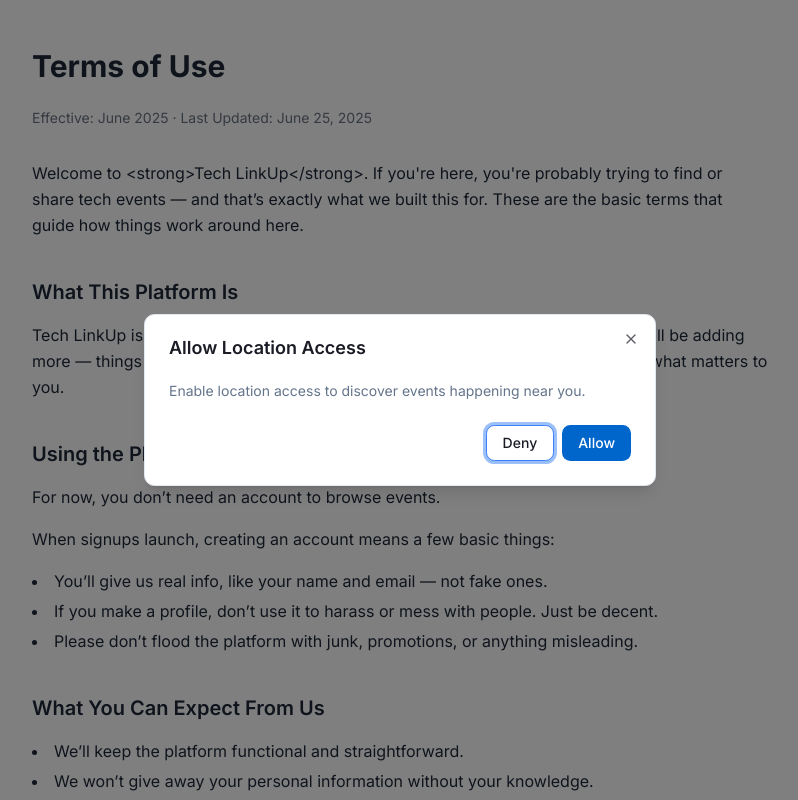
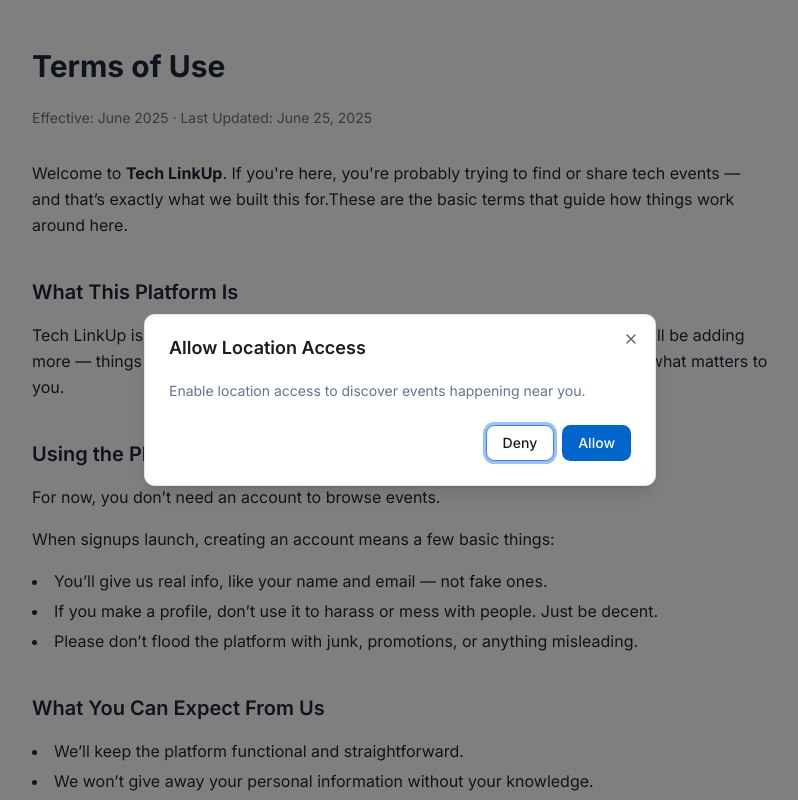
Before and after one commit to tochukwunwosa/linkup, a Next.js app: page /terms-of-use in a window 1280 px wide. Shown: the top 800 px of the page, without its empty margins (240-1038 px from the left). Built offline with nearby package versions, Linux system fonts and the light colour scheme; no server answers; the database is empty.

Commit message:
fix: Unwanted HTML code in production

```diff
--- a/app/terms-of-use/page.tsx
+++ b/app/terms-of-use/page.tsx
@@ -9,9 +9,9 @@
       </p>
 
       <p className="mb-6">
-        {`Welcome to <strong>Tech LinkUp</strong>. If you're here, you're probably trying to
-        find or share tech events — and that’s exactly what we built this for.
-        These are the basic terms that guide how things work around here.`}
+        Welcome to <strong>Tech LinkUp</strong>. {`If you're here, you're probably trying to
+        find or share tech events — and that’s exactly what we built this for.`}
+        These are the basic terms that guide how things work around here.
       </p>
 
       <h2 className="text-xl font-semibold mt-10 mb-4">What This Platform Is</h2>
--- a/components/events-grid.tsx
+++ b/components/events-grid.tsx
@@ -33,7 +33,7 @@
               return (
                 <Card
                   key={event.id}
-                  className="max-w-md w-full rounded-xl border border-gray-200 shadow-sm transition-shadow duration-200 hover:shadow-md overflow-hidden"
+                  className="max-w-md w-full rounded-xl border border-gray-200 shadow-sm transition-shadow duration-200 hover:shadow-lg overflow-hidden"
                 >
                   <CardHeader className="p-4">
                     <div className="flex items-start flex-wrap">
```
